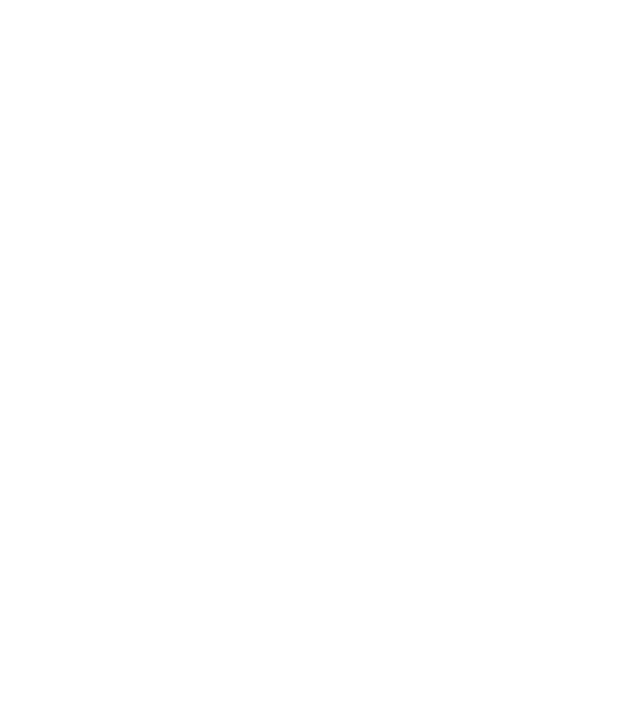
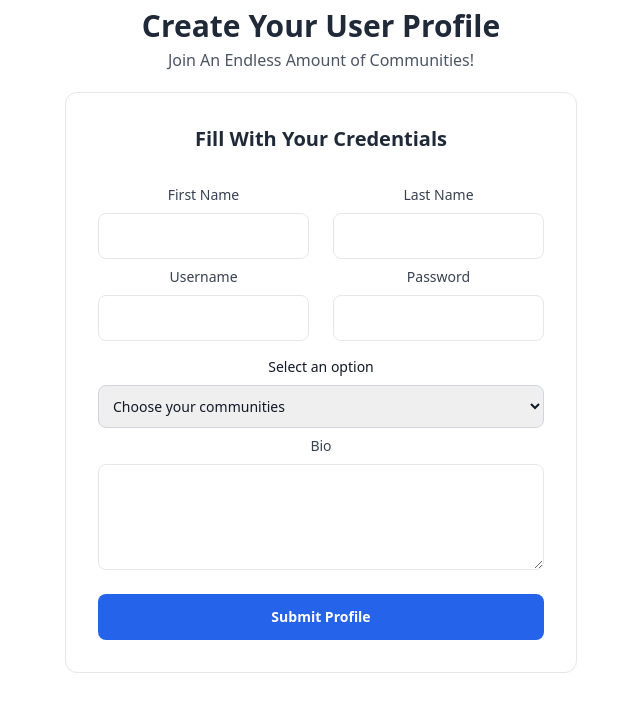
Before and after one commit to riasark/SocMedApp, a React (Create React App) app in the folder client/: page /createProfile in a window 1280 px wide. Before the commit this address had no page. Shown: the top 712 px of the page, without its empty margins (319-959 px from the left). Built offline with nearby package versions, Linux system fonts and the light colour scheme.

Commit message:
register user profile page

```diff
--- a/client/src/App.js
+++ b/client/src/App.js
@@ -9,6 +9,7 @@
 import HomePage from './pages/HomePage.js';
 import HobbyPage from './pages/HobbyPage.js';
 import ProfilePage from './pages/ProfilePage.js';
+import CreateProfilePage from './pages/CreateProfilePage.js';
 // window.HSStaticMethods = {
 //   // Define the methods or properties of the interface
 //   // For example:
@@ -32,6 +33,7 @@
         <Route path="/home" element={<HomePage />} />
         <Route path="/hobby" element={<HobbyPage />} />
         <Route path="/profile" element={<ProfilePage />} />
+        <Route path="/createProfile" element={<CreateProfilePage />} />
         {/* Add other routes here */}
       </Routes>
     </Router>
--- /dev/null
+++ b/client/src/components/DropDown.js
@@ -0,0 +1,40 @@
+import React from "react";
+
+function DropDown() {
+
+    return (
+        <form class="mt-2 max-w-lg mx-auto">
+            <label for="communities" class="block mb-2 text-sm font-medium text-gray-900 dark:text-neutral-700">Select an option</label>
+            <select id="communities" class="bg-white-50 border border-gray-300 text-gray-900 text-sm rounded-lg focus:ring-blue-500 focus:border-blue-500 block w-full p-2.5 dark:bg-white-700 dark:border-gray-600 dark:placeholder-gray-400 dark:text-black dark:focus:ring-blue-500 dark:focus:border-blue-500">
+                <option select>Choose your communities</option>
+                <option value="US">United States</option>
+                <option value="CA">Canada</option>
+                <option value="FR">France</option>
+                <option value="DE">Germany</option>
+            </select>
+        </form>
+        // <div class="hs-dropdown relative inline-flex">
+        //     <button id="hs-dropdown-default" type="button" class="hs-dropdown-toggle py-3 px-4 inline-flex items-center gap-x-2 text-sm font-medium rounded-lg border border-gray-200 bg-white text-gray-800 shadow-sm hover:bg-gray-50 disabled:opacity-50 disabled:pointer-events-none dark:bg-neutral-900 dark:border-neutral-700 dark:text-white dark:hover:bg-neutral-800">
+        //         Actions
+        //         <svg class="hs-dropdown-open:rotate-180 size-4" xmlns="http://www.w3.org/2000/svg" width="24" height="24" viewBox="0 0 24 24" fill="none" stroke="currentColor" stroke-width="2" stroke-linecap="round" stroke-linejoin="round"><path d="m6 9 6 6 6-6" /></svg>
+        //     </button>
+
+        //     <div class="hs-dropdown-menu transition-[opacity,margin] duration hs-dropdown-open:opacity-100 opacity-0 hidden min-w-60 bg-white shadow-md rounded-lg p-2 mt-2 dark:bg-neutral-800 dark:border dark:border-neutral-700 dark:divide-neutral-700 after:h-4 after:absolute after:-bottom-4 after:start-0 after:w-full before:h-4 before:absolute before:-top-4 before:start-0 before:w-full" aria-labelledby="hs-dropdown-default">
+        //         <a class="flex items-center gap-x-3.5 py-2 px-3 rounded-lg text-sm text-gray-800 hover:bg-gray-100 focus:outline-none focus:bg-gray-100 dark:text-neutral-400 dark:hover:bg-neutral-700 dark:hover:text-neutral-300 dark:focus:bg-neutral-700" href="#">
+        //             Newsletter
+        //         </a>
+        //         <a class="flex items-center gap-x-3.5 py-2 px-3 rounded-lg text-sm text-gray-800 hover:bg-gray-100 focus:outline-none focus:bg-gray-100 dark:text-neutral-400 dark:hover:bg-neutral-700 dark:hover:text-neutral-300 dark:focus:bg-neutral-700" href="#">
+        //             Purchases
+        //         </a>
+        //         <a class="flex items-center gap-x-3.5 py-2 px-3 rounded-lg text-sm text-gray-800 hover:bg-gray-100 focus:outline-none focus:bg-gray-100 dark:text-neutral-400 dark:hover:bg-neutral-700 dark:hover:text-neutral-300 dark:focus:bg-neutral-700" href="#">
+        //             Downloads
+        //         </a>
+        //         <a class="flex items-center gap-x-3.5 py-2 px-3 rounded-lg text-sm text-gray-800 hover:bg-gray-100 focus:outline-none focus:bg-gray-100 dark:text-neutral-400 dark:hover:bg-neutral-700 dark:hover:text-neutral-300 dark:focus:bg-neutral-700" href="#">
+        //             Team Account
+        //         </a>
+        //     </div>
+        // </div>
+    )
+}
+
+export default DropDown;
--- /dev/null
+++ b/client/src/pages/CreateProfilePage.js
@@ -0,0 +1,80 @@
+import React from "react";
+import DropDown from "../components/DropDown";
+import axios from 'axios';
+
+function CreateProfilePage() {
+
+    return (
+        <div class="max-w-[85rem] px-4 py-2 sm:px-6 lg:px-8 lg:py-2 mx-auto">
+            <div class="max-w-xl mx-auto">
+                <div class="text-center">
+                    <h1 class="text-3xl font-bold text-gray-800 sm:text-3xl dark:text-neutral-800">
+                        Create Your User Profile
+                    </h1>
+                    <p class="mt-1 text-gray-600 dark:text-neutral-600">
+                        Join An Endless Amount of Communities!
+                    </p>
+                </div>
+            </div>
+
+            <div class="mt-5 max-w-lg mx-auto">
+                {/* <!-- Card --> */}
+                <div class="text-center">
+                    <div class="flex flex-col border rounded-xl p-4 sm:p-4 lg:p-8 dark:border-neutral-700">
+                        <h2 class="mb-8 text-xl font-semibold text-gray-800 dark:text-neutral-600">
+                            Fill With Your Credentials
+                        </h2>
+
+                        <form>
+                            <div class="grid gap-2 lg:gap-2">
+                                {/* <!-- Grid --> */}
+                                <div class="grid grid-cols-1 sm:grid-cols-2 gap-4 lg:gap-6">
+                                    <div>
+                                        <label for="hs-firstname-contacts-1" class="block mb-2 text-sm text-gray-700 font-medium dark:text-neutral-700">First Name</label>
+                                        <input type="text" name="hs-firstname-contacts-1" id="hs-firstname-contacts-1" class="py-3 px-4 block w-full border rounded-lg text-sm focus:border-blue-500 focus:ring-blue-500 disabled:opacity-50 disabled:pointer-events-none dark:bg-neutral dark:border-neutral-700 dark:text-neutral-800 dark:placeholder-neutral-500 dark:focus:ring-neutral-600" />
+                                    </div>
+
+                                    <div>
+                                        <label for="hs-lastname-contacts-1" class="block mb-2 text-sm text-gray-700 font-medium dark:text-neutral-700">Last Name</label>
+                                        <input type="text" name="hs-lastname-contacts-1" id="hs-lastname-contacts-1" class="py-3 px-4 block w-full border rounded-lg text-sm focus:border-blue-500 focus:ring-blue-500 disabled:opacity-50 disabled:pointer-events-none dark:bg-neutral dark:border-neutral-700 dark:text-neutral-800 dark:placeholder-neutral-500 dark:focus:ring-neutral-600" />
+                                    </div>
+                                </div>
+                                {/* <!-- End Grid --> */}
+
+                                {/* <!-- Grid --> */}
+                                <div class="grid grid-cols-1 sm:grid-cols-2 gap-4 lg:gap-6">
+                                    <div>
+                                        <label for="hs-email-contacts-1" class="block mb-2 text-sm text-gray-700 font-medium dark:text-neutral-700">Username</label>
+                                        <input type="text" name="hs-email-contacts-1" id="hs-email-contacts-1" class="py-3 px-4 block w-full border rounded-lg text-sm focus:border-blue-500 focus:ring-blue-500 disabled:opacity-50 disabled:pointer-events-none dark:bg-neutral dark:border-neutral-700 dark:text-neutral-800 dark:placeholder-neutral-500 dark:focus:ring-neutral-600" />
+                                    </div>
+
+                                    <div>
+                                        <label for="hs-phone-number-1" class="block mb-2 text-sm text-gray-700 font-medium dark:text-neutral-700">Password</label>
+                                        <input type="text" name="hs-phone-number-1" id="hs-phone-number-1" class="py-3 px-4 block w-full border rounded-lg text-sm focus:border-blue-500 focus:ring-blue-500 disabled:opacity-50 disabled:pointer-events-none dark:bg-neutral dark:border-neutral-700 dark:text-neutral-800 dark:placeholder-neutral-500 dark:focus:ring-neutral-600" />
+                                    </div>
+                                </div>
+                                {/* <!-- End Grid --> */}
+
+                                <div>
+                                    <DropDown></DropDown>
+                                </div>
+                                <div>
+                                    <label for="hs-about-contacts-1" class="block mb-2 text-sm text-gray-700 font-medium dark:text-neutral-700">Bio</label>
+                                    <textarea id="hs-about-contacts-1" name="hs-about-contacts-1" rows="4" class="py-3 px-4 block w-full border rounded-lg text-sm focus:border-blue-500 focus:ring-blue-500 disabled:opacity-50 disabled:pointer-events-none dark:bg-neutral dark:border-neutral-700 dark:text-neutral-800 dark:placeholder-neutral-500 dark:focus:ring-neutral-600"></textarea>
+                                </div>
+                            </div>
+                            {/* <!-- End Grid --> */}
+
+                            <div class="mt-6 grid">
+                                <button type="submit" class="w-full py-3 px-4 inline-flex justify-center items-center gap-x-2 text-sm font-semibold rounded-lg border border-transparent bg-blue-600 text-white hover:bg-blue-700 disabled:opacity-50 disabled:pointer-events-none">Submit Profile</button>
+                            </div>
+                        </form>
+                    </div>
+                </div>
+                {/* <!-- End Card --> */}
+            </div>
+        </div>
+    )
+}
+
+export default CreateProfilePage;
```
